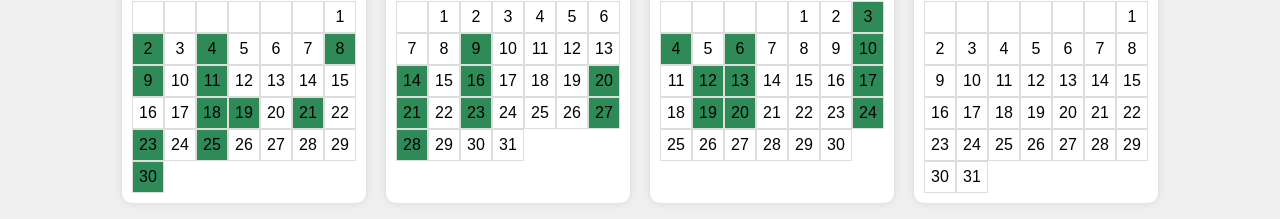
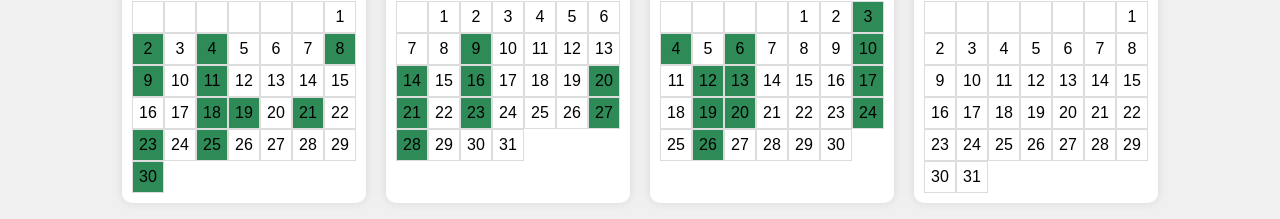
Before and after one commit to Saviour113/saviour113-study-journal, a plain HTML site: page index.html in a window 1280 px wide. Shown: the part 1101-1320 px from the top of the page. Drawn offline with Linux system fonts and the light colour scheme.

Commit message:
Add 20241126

```diff
--- a/index.html
+++ b/index.html
@@ -110,7 +110,7 @@
         // 新的 Web2 仓库
         const highlightDates4 = [20240822,20240823,20240902,20240904,20240908,20240918,20240919,20240923,20240925];
         // 新的 home 仓库
-        const highlightHome = [20240909,20240911,20240921,20240930,20241009,20241014,20241016,20241020,20241021,20241023,20241027,20241028,20241103,20241104,20241106,20241110,20241112,20241113,20241117,20241119,20241120,20241124];
+        const highlightHome = [20240909,20240911,20240921,20240930,20241009,20241014,20241016,20241020,20241021,20241023,20241027,20241028,20241103,20241104,20241106,20241110,20241112,20241113,20241117,20241119,20241120,20241124,20241126];
         let urlSuffix = '';
         const specialDate = '20240420';
 
```
